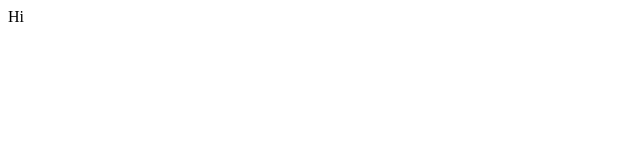
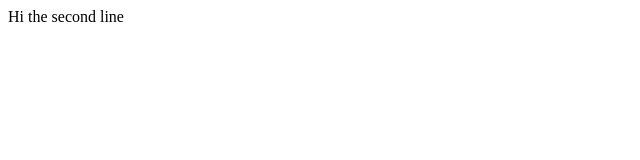
Before and after one commit to AntonSmyrnoff/homework, a plain HTML site: page index.html in a window 1280 px wide. Shown: the whole page, without its empty margins (0-640 px from the left). Drawn offline with Linux system fonts and the light colour scheme.

Commit message:
added second line

```diff
--- a/index.html
+++ b/index.html
@@ -5,5 +5,7 @@
 </head>
 <body>
 	Hi
+
+	the second line
 </body>
 </html>
```
